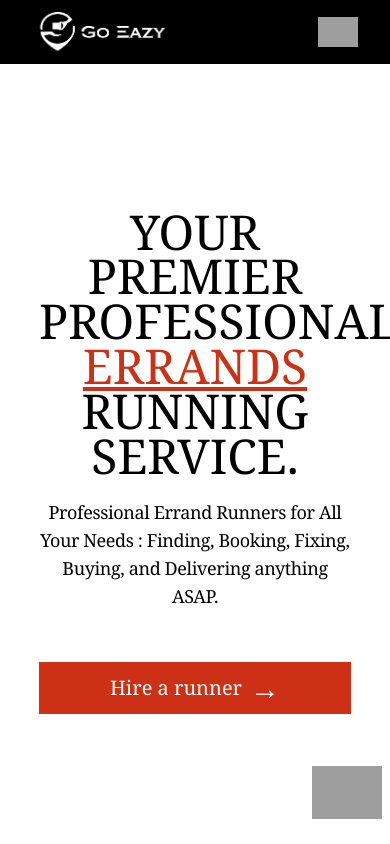
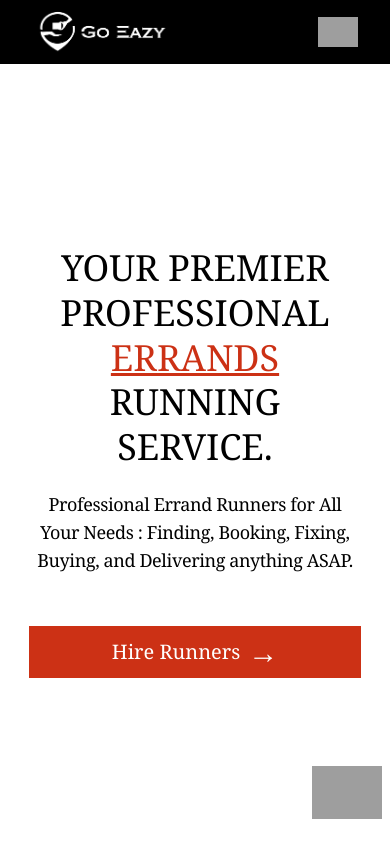
Before and after one commit to Winterson-Islary/static-site-for-fren, a React (Vite) app: page / in a window 390 px wide. Shown: the top 844 px of the page. Built offline with nearby package versions, Linux system fonts and the light colour scheme; grey boxes are pictures that could not be loaded; a web font is replaced by a local one.

Commit message:
fix: landing page font

```diff
--- a/src/components/MessageUs.tsx
+++ b/src/components/MessageUs.tsx
@@ -10,7 +10,7 @@ function MessageUs() {
 				<div className="w-full flex">
 					<div className="w-full bg-[#cc3115] flex items-center p-2  justify-center gap-2 hover:bg-black  hover:cursor-pointer  duration-500 ease-in-out select-none">
 						<span className="text-white font-satoshi font-light text-xl md:text-2xl flex items-center justify-center gap-2">
-							Hire a runner{" "}
+							Hire Runners{" "}
 							<span className="text-3xl">&rarr;</span>
 						</span>
 					</div>
--- a/src/pages/Home.tsx
+++ b/src/pages/Home.tsx
@@ -43,7 +43,7 @@ const Home = () => {
 				id="hero-section"
 				className="relative h-screen flex w-full 2xl:w-[80%] mx-auto"
 			>
-				<section className="flex flex-col text-black h-full w-[80%] xl:w-[50%] 2xl:w-[60%] mx-auto md:ml-10 2xl:ml-32 sm:ml-[5rem] md:px-8 justify-center text-left z-10">
+				<section className="flex flex-col text-black h-full w-[85%] xl:w-[50%] 2xl:w-[60%] mx-auto md:ml-10 2xl:ml-32 sm:ml-[5rem] md:px-8 justify-center text-left z-10">
 					<motion.span
 						variants={fadeInAnimationVariants}
 						initial="initial"
@@ -51,7 +51,7 @@ const Home = () => {
 						viewport={{
 							once: true,
 						}}
-						className=" font-light uppercase font-satoshi text-5xl sm:text-6xl text-center md:text-left leading-[2.8rem] md:text-7xl  2xl:text-8xl"
+						className=" font-light uppercase font-satoshi text-4xl sm:text-6xl text-center md:text-left leading-[2.8rem] md:text-7xl  2xl:text-8xl"
 					>
 						<h1 className="">Your Premier Professional</h1>{" "}
 						<h1 className="underline text-[#cc3115]">Errands</h1>{" "}
```
